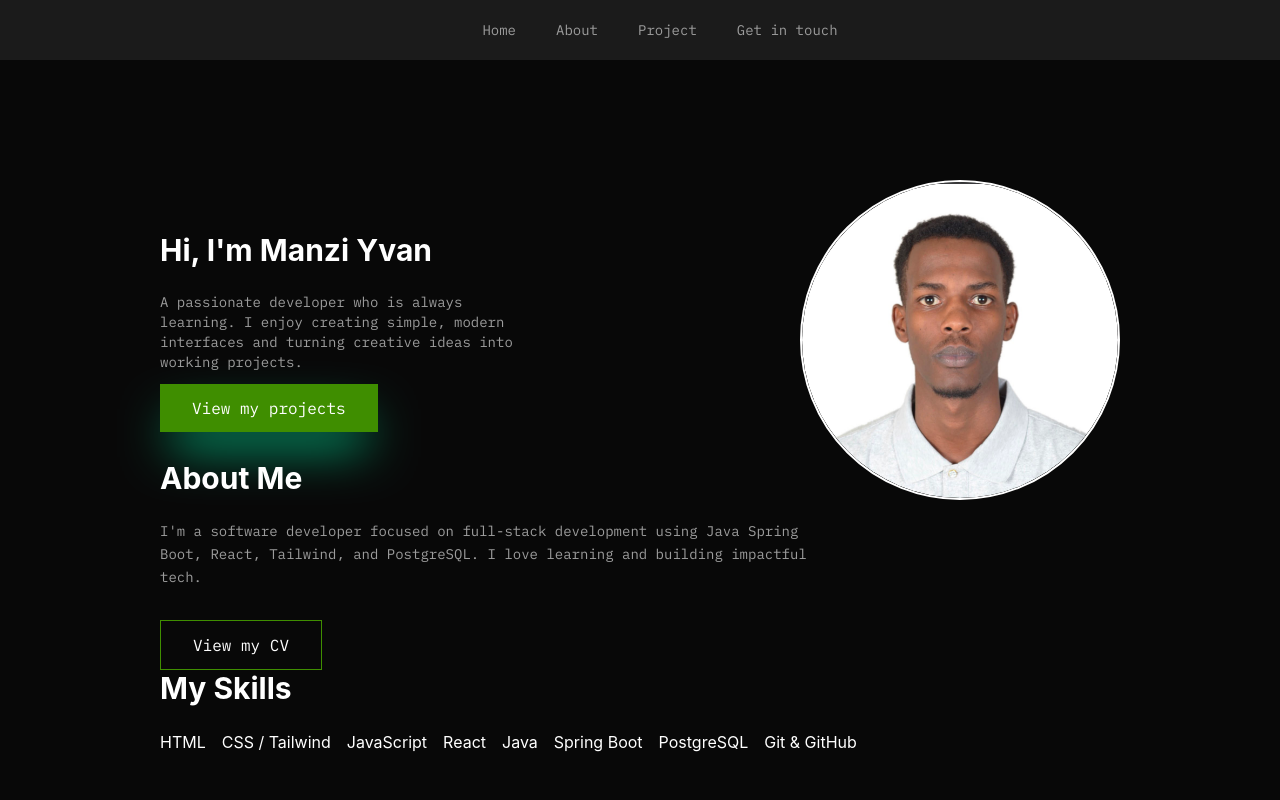
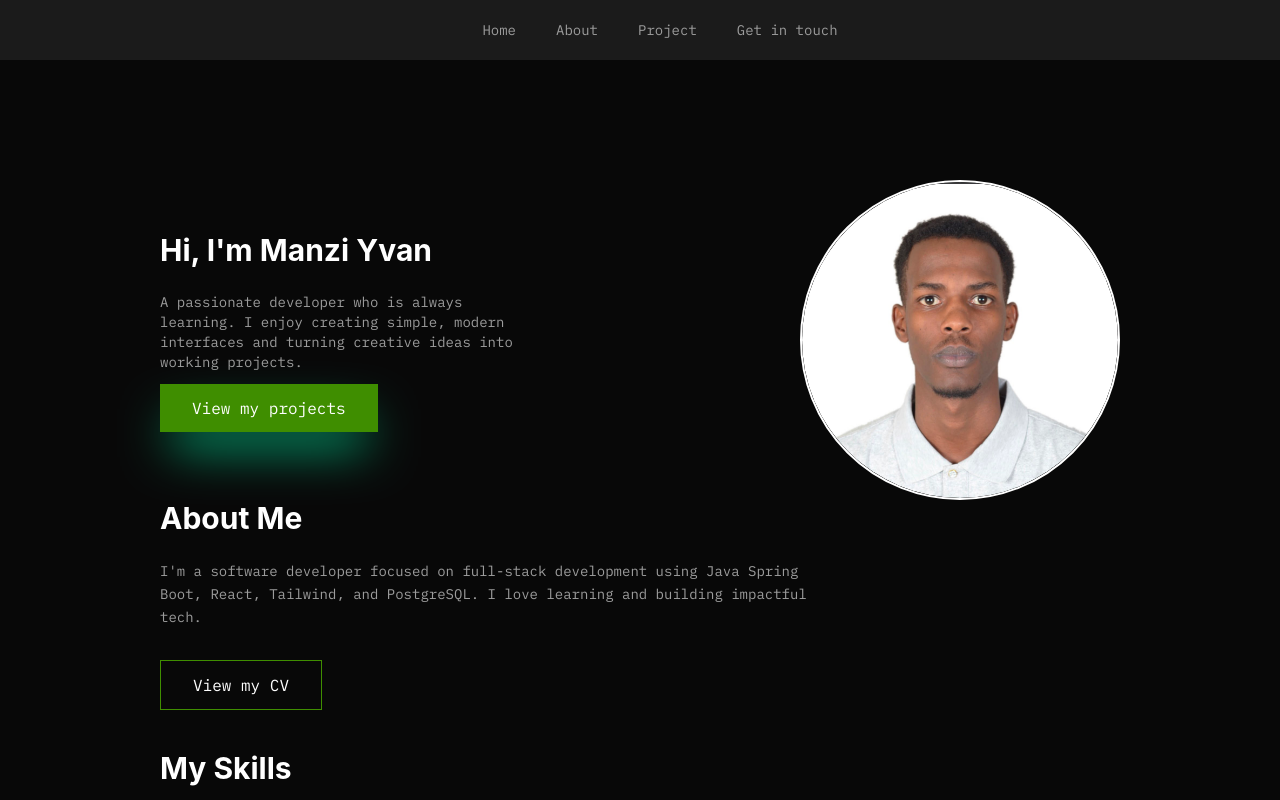
Before and after one commit to Yvan-23/ivanportifolio, a React (Vite) app: page / in a window 1280 px wide. Shown: the top 800 px of the page. Built offline with nearby package versions, Linux system fonts and the light colour scheme.

Commit message:
updating pages

```diff
--- a/src/pages/About.jsx
+++ b/src/pages/About.jsx
@@ -17,14 +17,14 @@ const About = () => {
         Spring Boot, React, Tailwind, and PostgreSQL. I love learning and
         building impactful tech.
         </p>
-        <a href='/cv.pdf' target='_blank' className='border border-[#3F8E00] text [#3F8E00]  p-3 px-8 ibm-mono inline-block hover:bg-[#3F8E00] hover:text-white transition-colors'>
+        <a href='/cv.pdf' target='_blank' className='border border-[#3F8E00] text [#3F8E00]   p-3 px-8 ibm-mono inline-block hover:bg-[#3F8E00] hover:text-white transition-colors'>
         View my CV
             </a>
-            <p className='font-bold text-3xl pb-6'> My<span className='text-white'> Skills </span>
+            <p className='font-bold text-3xl mt-10 pb-6'> My<span className='text-white'> Skills </span>
             </p>
-            <div className='flex flex-wrap gap-4 max-w-3xl'>
+            <div className='flex flex-wrap  gap-4 max-w-3xl'>
                 { skills.map((skill)=> (
-                    <div key={skill} clasName='bg-[#1B1B1B] border border-[#1B1B1B] hover:border-[#3F8E00] text-white text-sm ibm-mono px-5 py-3 transition-colors'>
+                    <div key={skill} className ='bg-[#1B1B1B] border border-[#1B1B1B] hover:border-[#3F8E00] text-white text-sm ibm-mono px-5 py-3 transition-colors rounded-lg p-5'>
                         {skill}
                     </div>
                 ))}
--- a/src/pages/Home.jsx
+++ b/src/pages/Home.jsx
@@ -2,7 +2,7 @@ import React from 'react'
 
 const Home = () => {
   return (
-    <div className='bg-[#080808] w-full h-80 flex text-white  '>
+    <div className='bg-[#080808] w-full h-90 flex text-white  '>
         <div className=' w-1/2 m-40 '>
            <p className="font-bold text-3xl py-3"> Hi, I'm <span className="text-white">Manzi Yvan</span></p>
 
```
